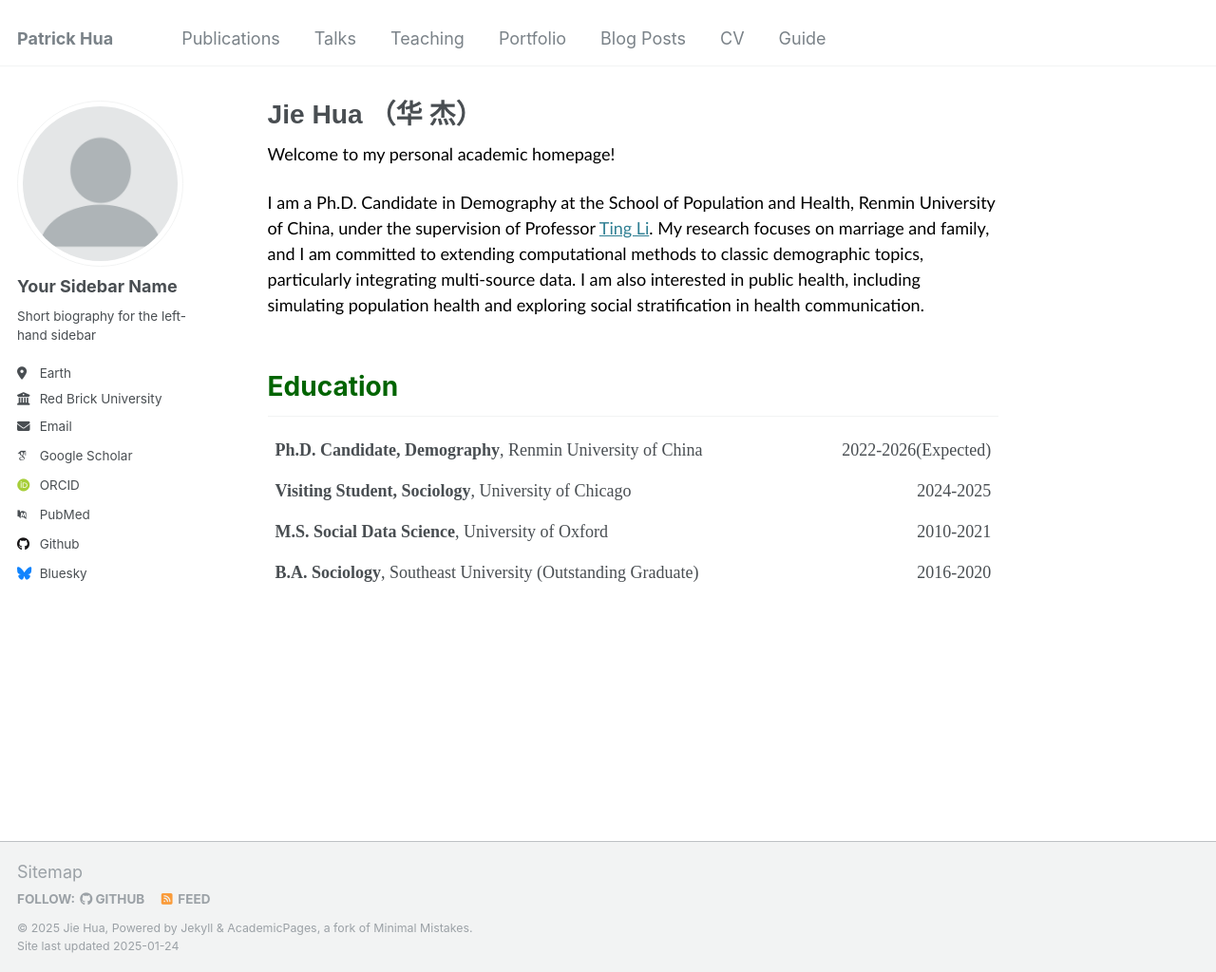
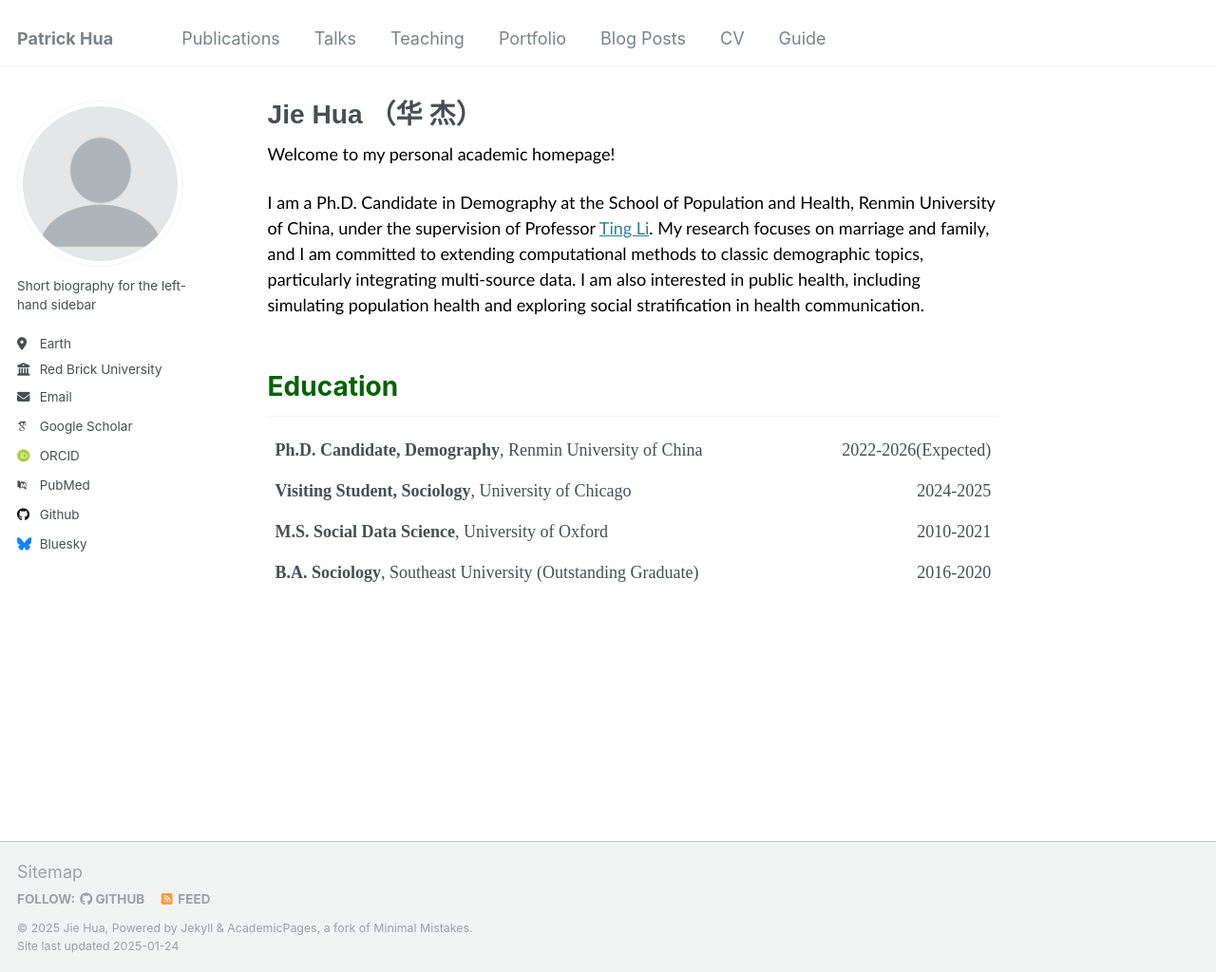
Before and after one commit to jiehua-css/jiehua-css.github.io, a Jekyll site: the page built from _pages/about.md, in a window 1280 px wide and 1024 px high. Shown: the whole window at 95% size. Built offline with Jekyll 4.4.1, drawn with Linux system fonts in a browser that asks for light colours; some web fonts are replaced.

Commit message:
Update _config.yml

```diff
--- a/_config.yml
+++ b/_config.yml
@@ -22,7 +22,6 @@ repository               : "jiehua-css/jiehua-css.github.io"
 author:
   # Biographic information
   avatar           : "profile.png"
-  name             : "Your Sidebar Name"
   pronouns         : # example: "she/her"
   bio              : "Short biography for the left-hand sidebar"
   location         : "Earth"
```
